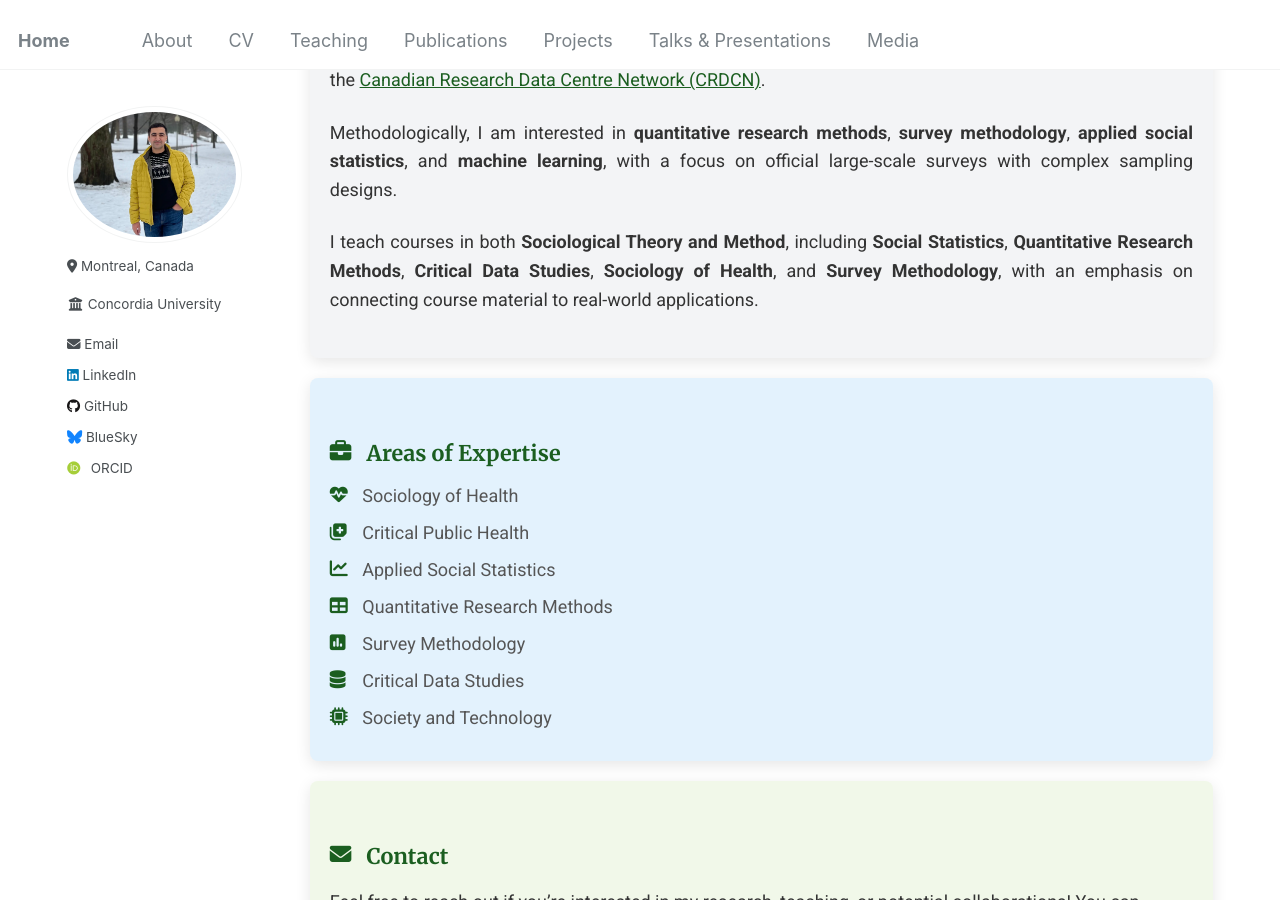
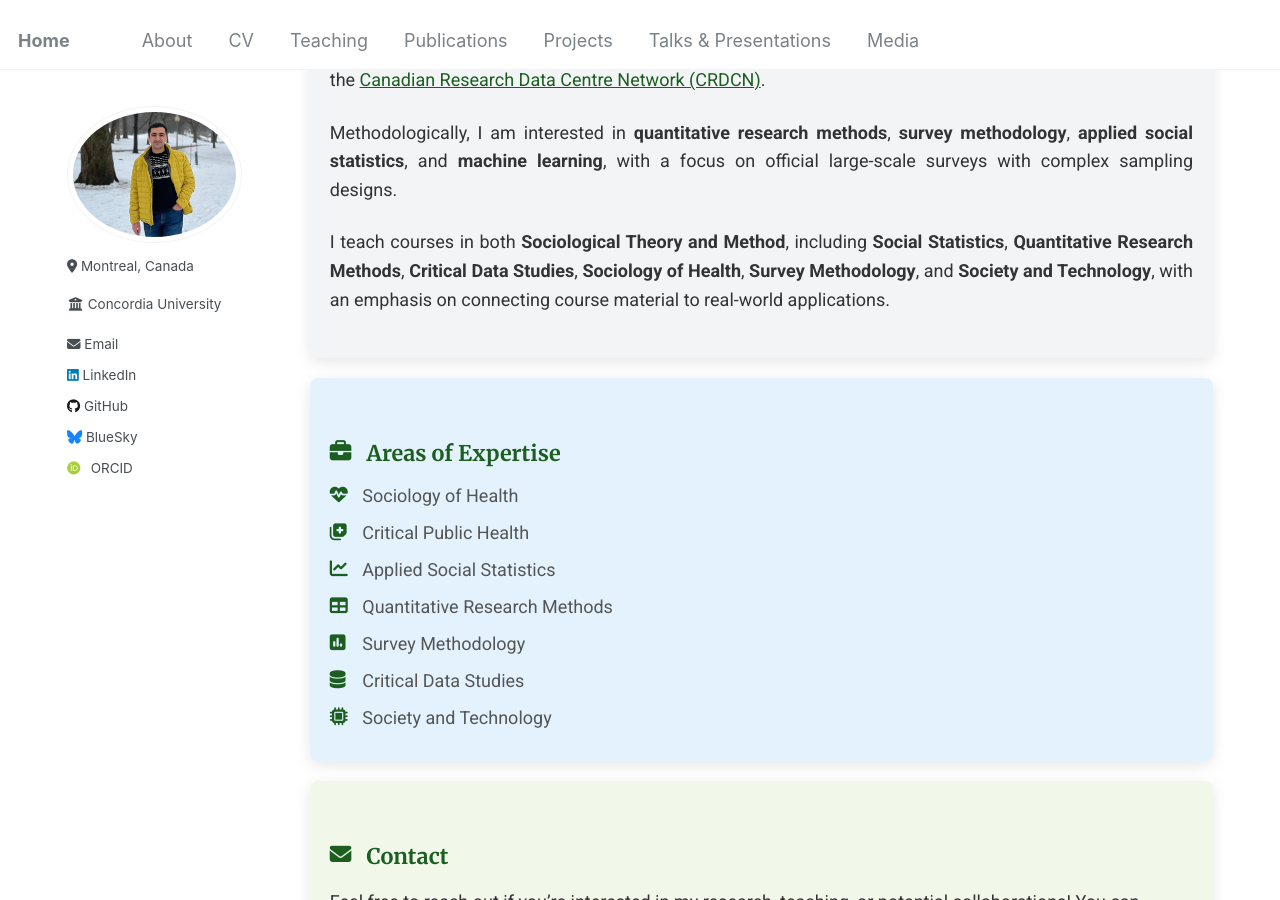
Before and after one commit to Mohsnmonji/mohsnmonji.github.io, a Jekyll site: the page built from about-me.md, in a window 1280 px wide and 900 px high, scrolled down 343 px. Built offline with Jekyll 4.4.1, drawn with Linux system fonts in a browser that asks for light colours; some web fonts are replaced.

Commit message:
Update about-me.md

```diff
--- a/about-me.md
+++ b/about-me.md
@@ -109,8 +109,9 @@ author_profile: true
 
   <p>
     I teach courses in both <strong>Sociological Theory and Method</strong>, including <strong>Social Statistics</strong>,
-    <strong>Quantitative Research Methods</strong>, <strong>Critical Data Studies</strong>, <strong>Sociology of Health</strong>, and <strong>Survey Methodology</strong>, with an emphasis on connecting course material to real-world applications.
-  </p>
+    <strong>Quantitative Research Methods</strong>, <strong>Critical Data Studies</strong>, <strong>Sociology of Health</strong>,
+    <strong>Survey Methodology</strong>, and <strong>Society and Technology</strong>, with an emphasis on connecting course material to real-world applications.
+</p>
 
 </div>
 
```
